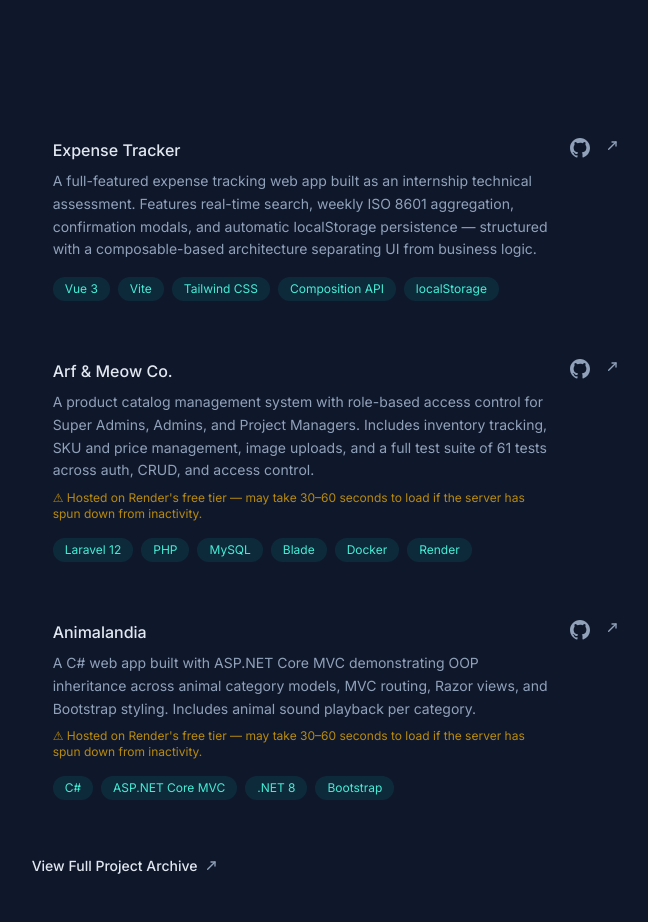
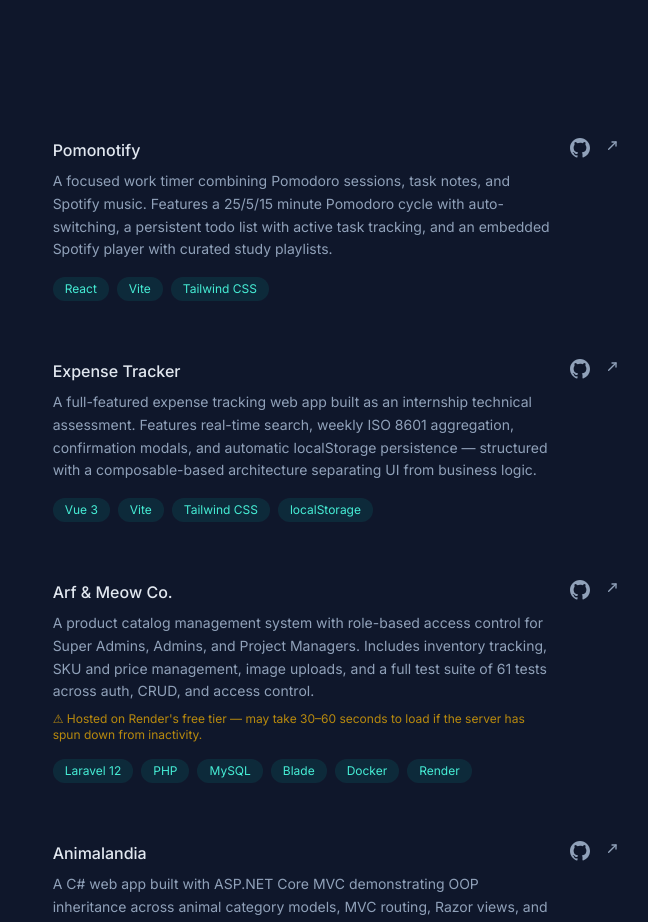
Before and after one commit to EmilB107/Portfolio, a Next.js app: page / in a window 1280 px wide. Shown: the part 1240-2162 px from the top of the page, without its empty margins (593-1241 px from the left). Built offline with nearby package versions, Linux system fonts and the light colour scheme.

Commit message:
feat: add Pomonotify to projects and archive, clean up Expense Tracker tech badges

```diff
--- a/app/archive/page.tsx
+++ b/app/archive/page.tsx
@@ -10,11 +10,22 @@ export const metadata: Metadata = {
 
 const projects: ArchiveProject[] = [
   {
+    name: "Pomonotify",
+    year: "2026",
+    description:
+      "A focused work timer combining Pomodoro sessions, task notes, and Spotify music. Features a 25/5/15 minute Pomodoro cycle with auto-switching, a persistent todo list with active task tracking, and an embedded Spotify player with curated study playlists.",
+    tech: ["React", "Vite", "Tailwind CSS"],
+    github: "https://github.com/EmilB107/Pomonotify",
+    live: "https://pomonotify.vercel.app",
+    desktop: "/assets/imgs/pomonotify.vercel.app_(XX-Large).png",
+    mobile: "/assets/imgs/pomonotify.vercel.app_(Extra Small).png",
+  },
+  {
     name: "Expense Tracker",
     year: "2025",
     description:
       "A full-featured expense tracking web app built as an internship technical assessment. Features real-time search, weekly ISO 8601 aggregation, confirmation modals, and automatic localStorage persistence — structured with a composable-based architecture separating UI from business logic.",
-    tech: ["Vue 3", "Vite", "Tailwind CSS", "Composition API", "localStorage"],
+    tech: ["Vue 3", "Vite", "Tailwind CSS", "localStorage"],
     github: "https://github.com/EmilB107/ExpenseTracker",
     live: "https://emilb107.github.io/ExpenseTracker/",
     desktop: "/assets/imgs/emilb107.github.io_ExpenseTracker_(XX-Large).png",
--- a/components/Projects.tsx
+++ b/components/Projects.tsx
@@ -12,10 +12,18 @@ type Project = {
 
 const projects: Project[] = [
   {
+    name: "Pomonotify",
+    description:
+      "A focused work timer combining Pomodoro sessions, task notes, and Spotify music. Features a 25/5/15 minute Pomodoro cycle with auto-switching, a persistent todo list with active task tracking, and an embedded Spotify player with curated study playlists.",
+    tech: ["React", "Vite", "Tailwind CSS"],
+    github: "https://github.com/EmilB107/Pomonotify",
+    live: "https://pomonotify.vercel.app",
+  },
+  {
     name: "Expense Tracker",
     description:
       "A full-featured expense tracking web app built as an internship technical assessment. Features real-time search, weekly ISO 8601 aggregation, confirmation modals, and automatic localStorage persistence — structured with a composable-based architecture separating UI from business logic.",
-    tech: ["Vue 3", "Vite", "Tailwind CSS", "Composition API", "localStorage"],
+    tech: ["Vue 3", "Vite", "Tailwind CSS", "localStorage"],
     github: "https://github.com/EmilB107/ExpenseTracker",
     live: "https://emilb107.github.io/ExpenseTracker/",
   },
```
Also changed, not shown: public/assets/imgs/pomonotify.vercel.app_(Extra Small).png (added), public/assets/imgs/pomonotify.vercel.app_(XX-Large).png (added).
